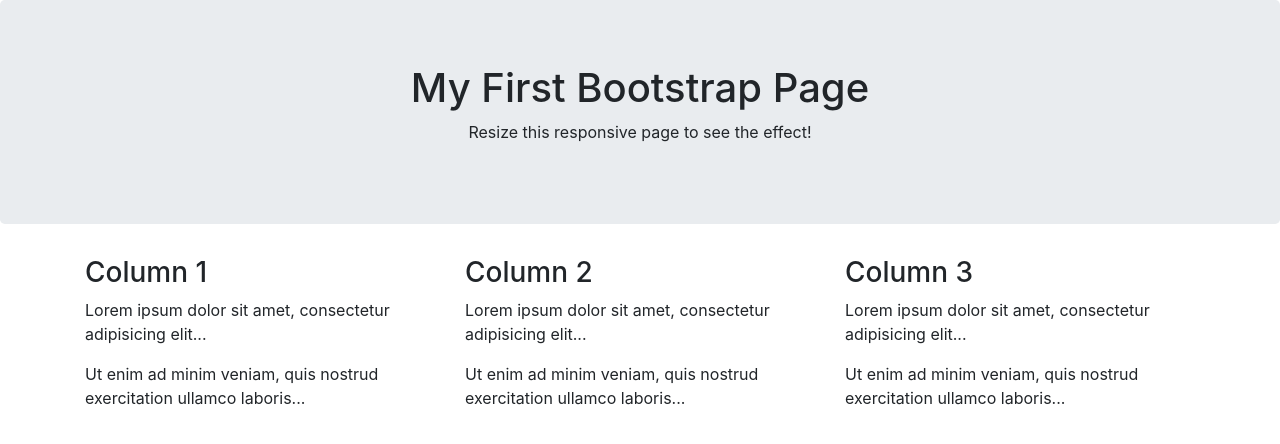
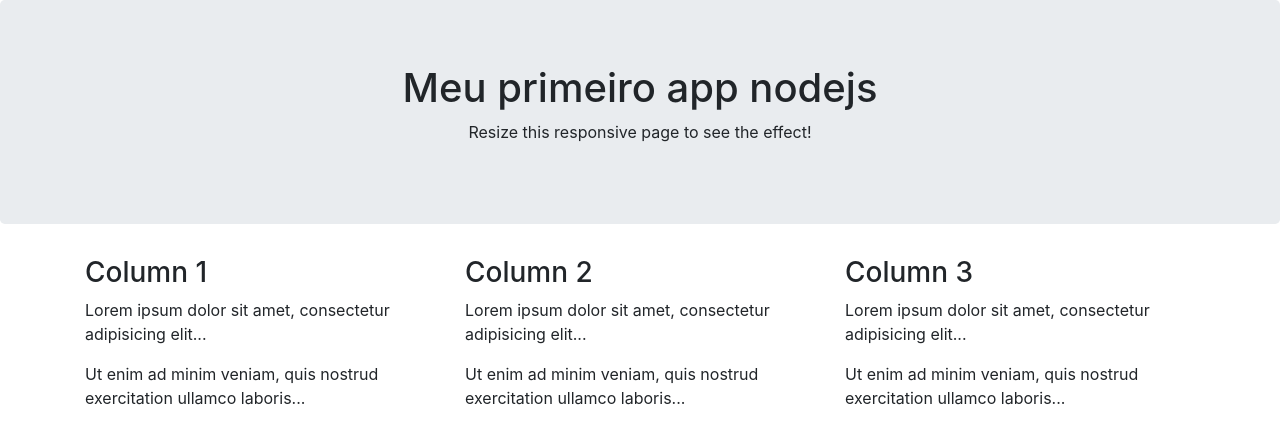
Before and after one commit to Guilherme0207/aula02, a website: page index.html in a window 1280 px wide. Drawn offline with nearby package versions, Linux system fonts and the light colour scheme.

Commit message:
segunda versão

```diff
--- a/index.html
+++ b/index.html
@@ -1,7 +1,7 @@
 <!DOCTYPE html>
 <html lang="en">
 <head>
-  <title>Bootstrap Example</title>
+  <title>meu primeiro app nodejs</title>
   <meta charset="utf-8">
   <meta name="viewport" content="width=device-width, initial-scale=1">
   <link rel="stylesheet" href="https://maxcdn.bootstrapcdn.com/bootstrap/4.5.2/css/bootstrap.min.css">
@@ -12,7 +12,7 @@
 <body>
 
 <div class="jumbotron text-center">
-  <h1>My First Bootstrap Page</h1>
+  <h1>Meu primeiro app nodejs</h1>
   <p>Resize this responsive page to see the effect!</p>
 </div>
 
```
Also changed, not shown: package.json (+7 -2 lines), 2 other files.
